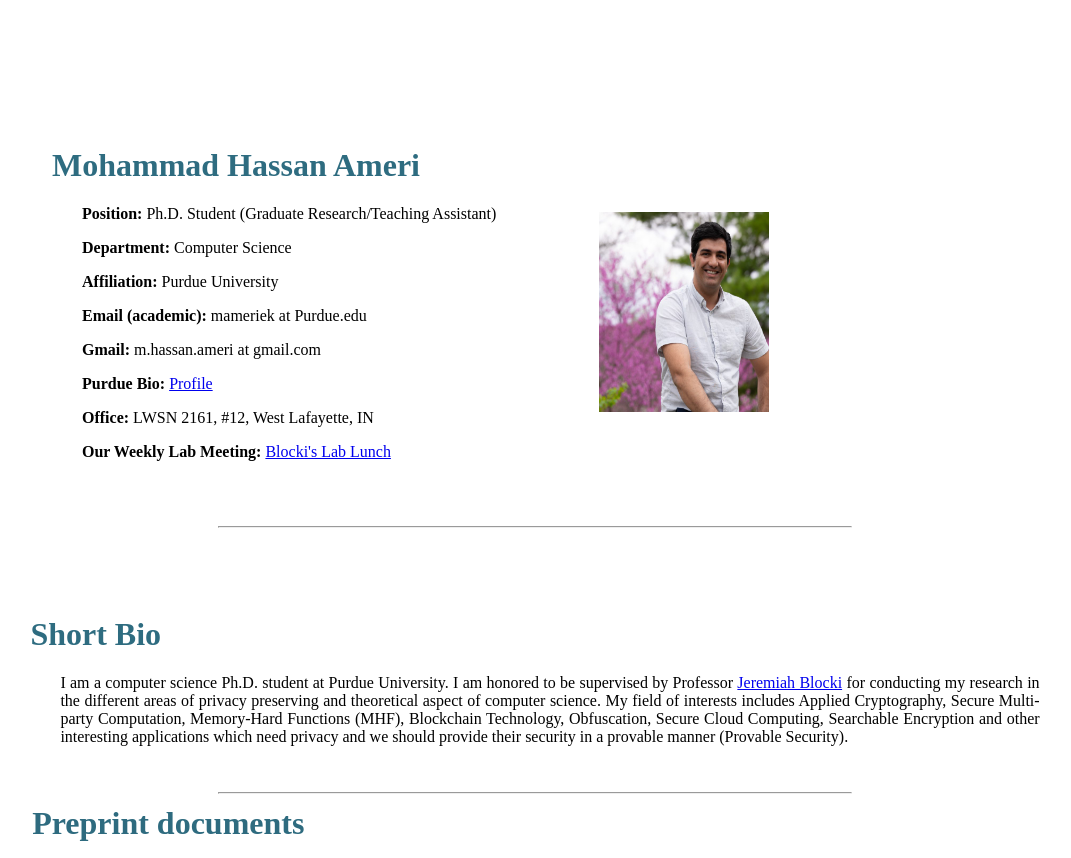
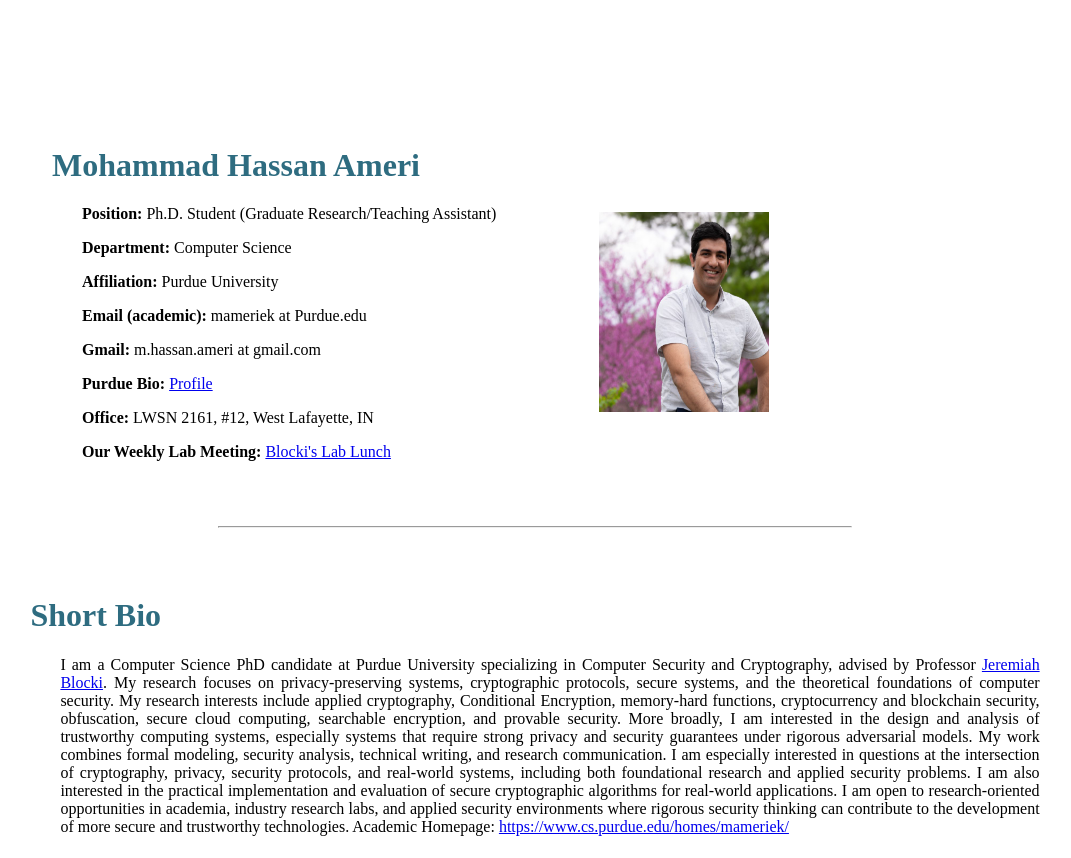
Before and after one commit to mhassanameri/mhassanameri.github.io, a plain HTML site: page index.html in a window 1280 px wide. Shown: the top 858 px of the page, without its empty margins (105-1176 px from the left). Drawn offline with Linux system fonts and the light colour scheme.

Commit message:
Updating the About-me section of the  index.html

```diff
--- a/index.html
+++ b/index.html
@@ -50,14 +50,14 @@
 <td style="width: 1004.25px;">
 <h1 style="color: #2e6c80;">&nbsp;</h1>
 <h1 style="color: #2e6c80;"><strong>Short Bio</strong></h1>
-<ul style="text-align: justify; padding-left: 30px;">I am a computer science Ph.D. student at Purdue University. I am honored to be supervised by Professor <a href="https://www.cs.purdue.edu/homes/jblocki/">Jeremiah Blocki</a>
- for conducting my research in the different areas of privacy preserving
- and theoretical aspect of computer science. My field of interests
-includes Applied Cryptography, Secure Multi-party Computation,
-Memory-Hard Functions (MHF), Blockchain Technology, Obfuscation, Secure
-Cloud Computing, Searchable Encryption and other interesting
-applications which need privacy and we should provide their security in a
- provable manner (Provable Security).</ul>
+<ul style="text-align: justify; padding-left: 30px;">I am a Computer Science PhD candidate at Purdue University specializing in Computer Security and Cryptography, advised by Professor <a href="https://www.cs.purdue.edu/homes/jblocki/">Jeremiah Blocki</a>. My research focuses on privacy-preserving systems, cryptographic protocols, secure systems, and the theoretical foundations of computer security.
+
+My research interests include applied cryptography, Conditional Encryption, memory-hard functions, cryptocurrency and blockchain security, obfuscation, secure cloud computing, searchable encryption, and provable security. More broadly, I am interested in the design and analysis of trustworthy computing systems, especially systems that require strong privacy and security guarantees under rigorous adversarial models.
+
+My work combines formal modeling, security analysis, technical writing, and research communication. I am especially interested in questions at the intersection of cryptography, privacy, security protocols, and real-world systems, including both foundational research and applied security problems. I am also interested in the practical implementation and evaluation of secure cryptographic algorithms for real-world applications.
+
+I am open to research-oriented opportunities in academia, industry research labs, and applied security environments where rigorous security thinking can contribute to the development of more secure and trustworthy technologies.
+Academic Homepage: <a href="https://www.cs.purdue.edu/homes/mameriek/">https://www.cs.purdue.edu/homes/mameriek/</a></ul>
 </td>
 </tr>
 </tbody>
```
